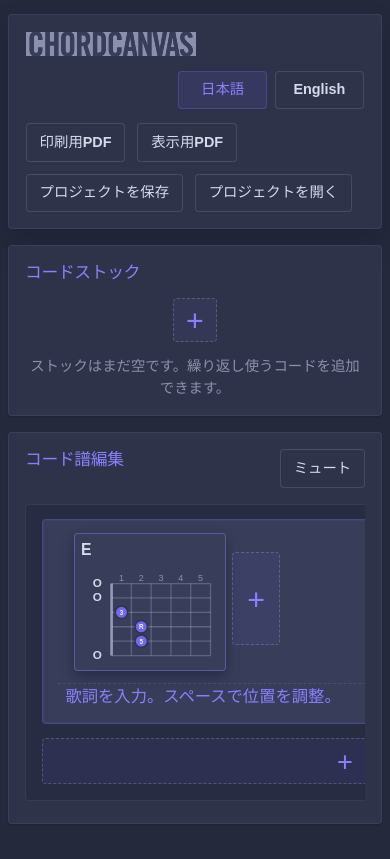
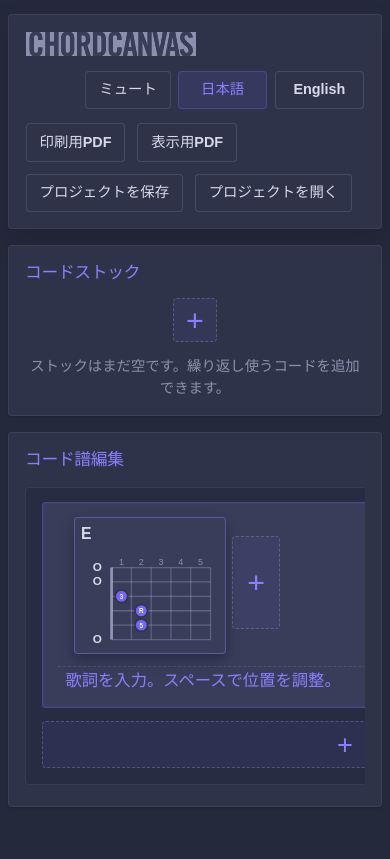
Before and after one commit to m43d4k/chordcanvas, a React (Vite) app: page / in a window 390 px wide. Built offline with nearby package versions, Linux system fonts and the light colour scheme.

Commit message:
Add synchronized global audio mute

```diff
--- a/src/App.tsx
+++ b/src/App.tsx
@@ -608,7 +608,7 @@ function App() {
     setVisibleBlockToolbarId(revealToolbar ? block.id : null)
 
     if (playAudio) {
-      void handlePlayLayoutChord(block.fretting)
+      void handlePlayChord(block.fretting)
     }
   }
 
@@ -796,17 +796,11 @@ function App() {
   }
 
   function handleToggleAudioMute() {
-    hideLayoutHoverHint()
-    setVisibleBlockToolbarId(null)
-    setIsAudioMuted((current) => {
-      const next = !current
-
-      if (next) {
+    if (!isAudioMuted) {
       void stopChordPlayback()
     }
 
-      return next
-    })
+    setIsAudioMuted(!isAudioMuted)
     setAppError(null)
   }
 
@@ -890,20 +884,16 @@ function App() {
   }
 
   async function handlePlayChord(fretting: Fretting) {
+    if (isAudioMuted) {
+      return
+    }
+
     try {
       setAppError(null)
       await playChordFretting(fretting)
     } catch (error) {
       setAppError(getAudioPlaybackErrorMessage(error, text))
     }
-  }
-
-  async function handlePlayLayoutChord(fretting: Fretting) {
-    if (isAudioMuted) {
-      return
-    }
-
-    await handlePlayChord(fretting)
   }
 
   async function handlePdfExport(kind: PdfExportKind) {
@@ -991,6 +981,14 @@ function App() {
             />
             <span className="visually-hidden">ChordCanvas</span>
           </h1>
+          <div className="hero-header-controls">
+            <button
+              className="secondary-button audio-mute-button"
+              onClick={handleToggleAudioMute}
+              type="button"
+            >
+              {isAudioMuted ? text.unmuteAudio : text.muteAudio}
+            </button>
             <div
               aria-label={text.languageToggleGroupLabel}
               className="language-toggle"
@@ -1012,6 +1010,7 @@ function App() {
               >
                 {text.languageEn}
               </button>
+            </div>
           </div>
         </div>
 
@@ -1108,7 +1107,6 @@ function App() {
         layoutToolbarRef={layoutToolbarRef}
         lyricsInputRefs={lyricsInputRefs}
         highlightedBlockId={highlightedLayoutBlockId}
-        isAudioMuted={isAudioMuted}
         onActivateBlock={activateBlock}
         onAddLayoutRow={handleAddLayoutRow}
         onDeleteBlock={handleDeleteBlock}
@@ -1122,7 +1120,6 @@ function App() {
         onLayoutRowInputChange={handleLyricsLineChange}
         onLyricsBlur={() => setEditingLyricsRowId(null)}
         onMoveBlock={handleMoveBlock}
-        onToggleAudioMute={handleToggleAudioMute}
         onOpenLayoutChordModal={openLayoutChordModal}
         onScheduleLayoutAddHint={scheduleLayoutAddHint}
         onScheduleLayoutHoverHint={scheduleLayoutHoverHint}
@@ -1145,6 +1142,7 @@ function App() {
         <ChordModal
           chordModalKind={chordModal.kind}
           displayName={modalDisplayName}
+          isAudioMuted={isAudioMuted}
           isModalChordStocked={isModalChordStocked}
           isModalDraftStocked={isModalDraftStocked}
           manualFretCount={modalDraft.manualFretCount}
@@ -1168,6 +1166,7 @@ function App() {
           onRootChange={handleChordModalRootChange}
           onStringStateChange={handleChordModalStringStateChange}
           onSubmit={handleSubmitChordModal}
+          onToggleAudioMute={handleToggleAudioMute}
           onViewportSync={handleChordModalViewportSync}
           selectedBlockDisplayName={selectedBlockDisplayName}
           selectedFormId={modalDraft.selectedFormId}
--- a/src/audio/webAudioFont.ts
+++ b/src/audio/webAudioFont.ts
@@ -57,6 +57,7 @@ declare global {
 
 const scriptLoaders = new Map<string, Promise<void>>()
 let playbackStatePromise: Promise<PlaybackState> | null = null
+let playbackGeneration = 0
 
 function loadScript(src: string): Promise<void> {
   const existingPromise = scriptLoaders.get(src)
@@ -147,6 +148,7 @@ async function getPlaybackState(): Promise<PlaybackState> {
 }
 
 export async function playChordFretting(fretting: Fretting): Promise<boolean> {
+  const generation = playbackGeneration
   const pitches = derivePlayableStringMidis(fretting)
 
   if (pitches.length === 0) {
@@ -155,8 +157,12 @@ export async function playChordFretting(fretting: Fretting): Promise<boolean> {
 
   const { audioContext, player, preset } = await getPlaybackState()
 
-  if (audioContext.state === 'suspended') {
+  if (audioContext.state === 'suspended' && generation === playbackGeneration) {
     await audioContext.resume()
+  }
+
+  if (generation !== playbackGeneration) {
+    return false
   }
 
   player.cancelQueue(audioContext)
@@ -174,10 +180,12 @@ export async function playChordFretting(fretting: Fretting): Promise<boolean> {
 }
 
 export async function stopChordPlayback(): Promise<void> {
+  playbackGeneration += 1
+
   if (!playbackStatePromise) {
     return
   }
 
-  const { audioContext, player } = await getPlaybackState()
-  player.cancelQueue(audioContext)
+  const state = await playbackStatePromise.catch(() => null)
+  state?.player.cancelQueue(state.audioContext)
 }
--- a/src/components/ChordComposer.tsx
+++ b/src/components/ChordComposer.tsx
@@ -36,6 +36,7 @@ interface ChordComposerProps {
   summary: ChordSummary
   displayName: string
   chordName: string
+  isAudioMuted: boolean
   manualStartFret: number
   manualFretCount: number
   minManualFretCount: number
@@ -63,6 +64,7 @@ function ChordComposer({
   summary,
   displayName,
   chordName,
+  isAudioMuted,
   manualStartFret,
   manualFretCount,
   minManualFretCount,
@@ -232,6 +234,7 @@ function ChordComposer({
                 <PlayChordButton
                   ariaLabel={text.playChordAria(displayName)}
                   className="diagram-play-button"
+                  disabled={isAudioMuted}
                   onClick={onPlayChord}
                 />
               </div>
--- a/src/components/LayoutStage.tsx
+++ b/src/components/LayoutStage.tsx
@@ -32,7 +32,6 @@ interface LayoutStageProps {
   layoutRowsLength: number
   lyricsInputRefs: RefObject<Record<string, HTMLInputElement | null>>
   highlightedBlockId: string | null
-  isAudioMuted: boolean
   selectedBlockId: string | null
   selectedLayoutRowId: string
   shouldShowLayoutRowAddHint: boolean
@@ -64,7 +63,6 @@ interface LayoutStageProps {
     event: ChangeEvent<HTMLInputElement>,
   ) => void
   onMoveBlock: (direction: -1 | 1) => void
-  onToggleAudioMute: () => void
   onOpenLayoutChordModal: (rowId: string) => void
   onScheduleLayoutAddHint: (rowId: string) => void
   onScheduleLayoutHoverHint: (blockId: string) => void
@@ -98,7 +96,6 @@ function LayoutStage({
   layoutToolbarRef,
   lyricsInputRefs,
   highlightedBlockId,
-  isAudioMuted,
   selectedBlockId,
   selectedLayoutRowId,
   shouldShowLayoutRowAddHint,
@@ -119,7 +116,6 @@ function LayoutStage({
   onLyricsBlur,
   onLayoutRowInputChange,
   onMoveBlock,
-  onToggleAudioMute,
   onOpenLayoutChordModal,
   onScheduleLayoutAddHint,
   onScheduleLayoutHoverHint,
@@ -134,17 +130,6 @@ function LayoutStage({
     <section className="panel layout-panel" aria-labelledby="layout-heading">
       <div className="panel-heading">
         <h2 id="layout-heading">{text.layoutHeading}</h2>
-        {!isExportingPdf ? (
-          <button
-            className="secondary-button"
-            onClick={onToggleAudioMute}
-            type="button"
-          >
-            {isAudioMuted
-              ? text.unmuteSelectedChord
-              : text.muteSelectedChord}
-          </button>
-        ) : null}
       </div>
 
       <div className="layout-stage-frame" ref={layoutStageFrameRef}>
--- a/src/components/PlayChordButton.tsx
+++ b/src/components/PlayChordButton.tsx
@@ -1,18 +1,23 @@
 interface PlayChordButtonProps {
   ariaLabel: string
   className?: string
+  disabled: boolean
   onClick: () => void
 }
 
 function PlayChordButton({
   ariaLabel,
   className,
+  disabled,
   onClick,
 }: PlayChordButtonProps) {
   return (
     <button
       aria-label={ariaLabel}
-      className={className ? `play-chord-button ${className}` : 'play-chord-button'}
+      className={
+        className ? `play-chord-button ${className}` : 'play-chord-button'
+      }
+      disabled={disabled}
       onClick={(event) => {
         event.stopPropagation()
         onClick()
--- a/src/index.css
+++ b/src/index.css
@@ -123,12 +123,20 @@ button {
   height: 24px;
 }
 
+.hero-header-controls,
 .language-toggle {
   display: inline-flex;
   flex-wrap: wrap;
   justify-content: flex-end;
   gap: 0.45rem;
+}
+
+.hero-header-controls {
   margin-left: auto;
+}
+
+.audio-mute-button {
+  white-space: nowrap;
 }
 
 .language-toggle .secondary-button {
@@ -775,12 +783,17 @@ button {
   line-height: 1;
 }
 
-.play-chord-button:hover,
+.play-chord-button:enabled:hover,
 .play-chord-button:focus-visible {
   border-color: rgba(138, 128, 255, 0.52);
   background: rgba(66, 60, 114, 0.96);
   color: #fff;
   outline: none;
+}
+
+.play-chord-button:disabled {
+  cursor: not-allowed;
+  opacity: 0.45;
 }
 
 .play-chord-button-icon {
@@ -1490,6 +1503,11 @@ button {
   align-items: flex-start;
 }
 
+.chord-modal-header-actions {
+  display: flex;
+  gap: 0.45rem;
+}
+
 .chord-modal-header h2 {
   margin: 0.3rem 0 0;
   color: var(--text);
@@ -1704,9 +1722,8 @@ button {
     align-items: stretch;
   }
 
-  .language-toggle {
+  .hero-header-controls {
     width: 100%;
-    justify-content: flex-end;
   }
 
   .panel {
--- a/src/uiText.ts
+++ b/src/uiText.ts
@@ -62,8 +62,8 @@ export interface UiText {
   layoutHeading: string
   openLayoutAddModal: string
   addRow: string
-  muteSelectedChord: string
-  unmuteSelectedChord: string
+  muteAudio: string
+  unmuteAudio: string
   removeLayoutRowAria: string
   lyricsLineLabel: (index: number) => string
   lyricsPlaceholder: string
@@ -154,8 +154,8 @@ export const UI_TEXT: Record<Locale, UiText> = {
     layoutHeading: 'コード譜編集',
     openLayoutAddModal: 'コードを追加',
     addRow: '行を追加',
-    muteSelectedChord: 'ミュート',
-    unmuteSelectedChord: 'ミュート解除',
+    muteAudio: 'ミュート',
+    unmuteAudio: 'ミュート解除',
     removeLayoutRowAria: '行を削除',
     lyricsLineLabel: (index) => `歌詞 ${index + 1} 行`,
     lyricsPlaceholder: '歌詞を入力。スペースで位置を調整。',
@@ -279,8 +279,8 @@ export const UI_TEXT: Record<Locale, UiText> = {
     layoutHeading: 'Chord Chart Editor',
     openLayoutAddModal: 'Add chord',
     addRow: 'Add Row',
-    muteSelectedChord: 'Mute',
-    unmuteSelectedChord: 'Unmute',
+    muteAudio: 'Mute',
+    unmuteAudio: 'Unmute',
     removeLayoutRowAria: 'Delete row',
     lyricsLineLabel: (index) => `Lyrics line ${index + 1}`,
     lyricsPlaceholder: 'Enter lyrics. Use spaces to adjust alignment.',
```
Also changed, not shown: src/components/ChordModal.tsx (+14 -0 lines), 2 other files (tests, documents, lock files or other folders). Lines whose indentation alone changed are shown as unchanged.
